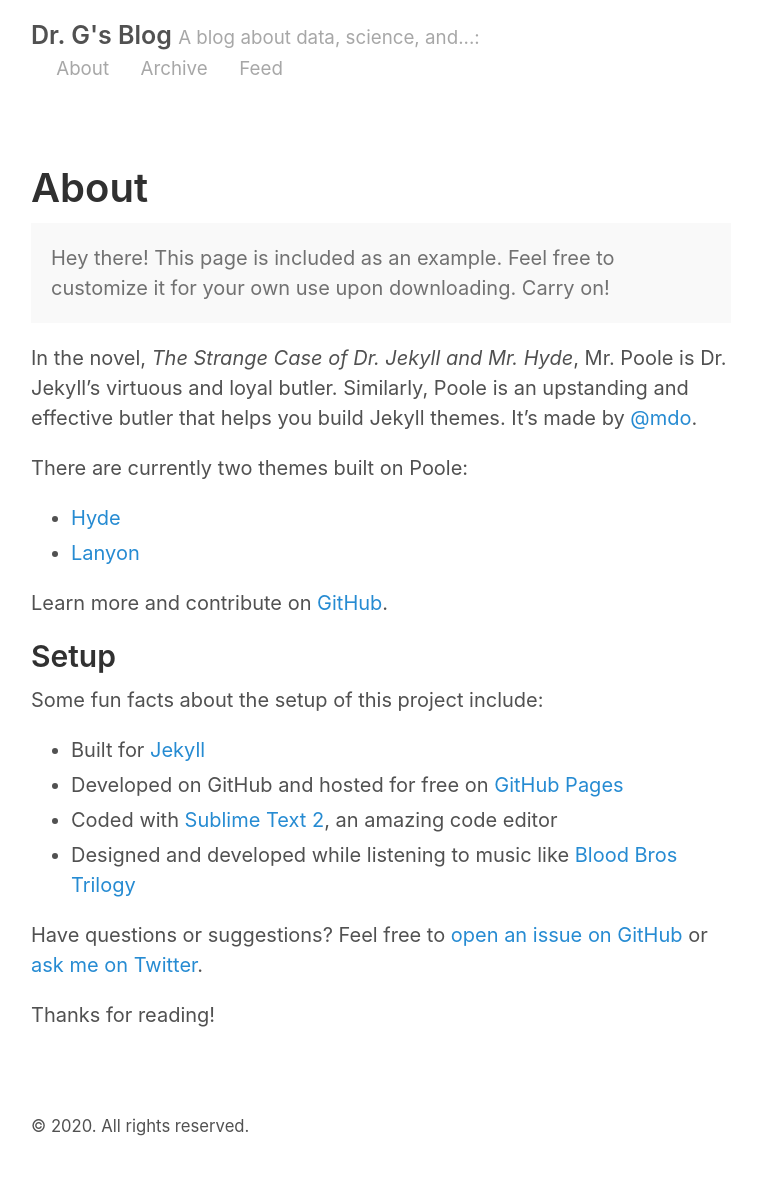
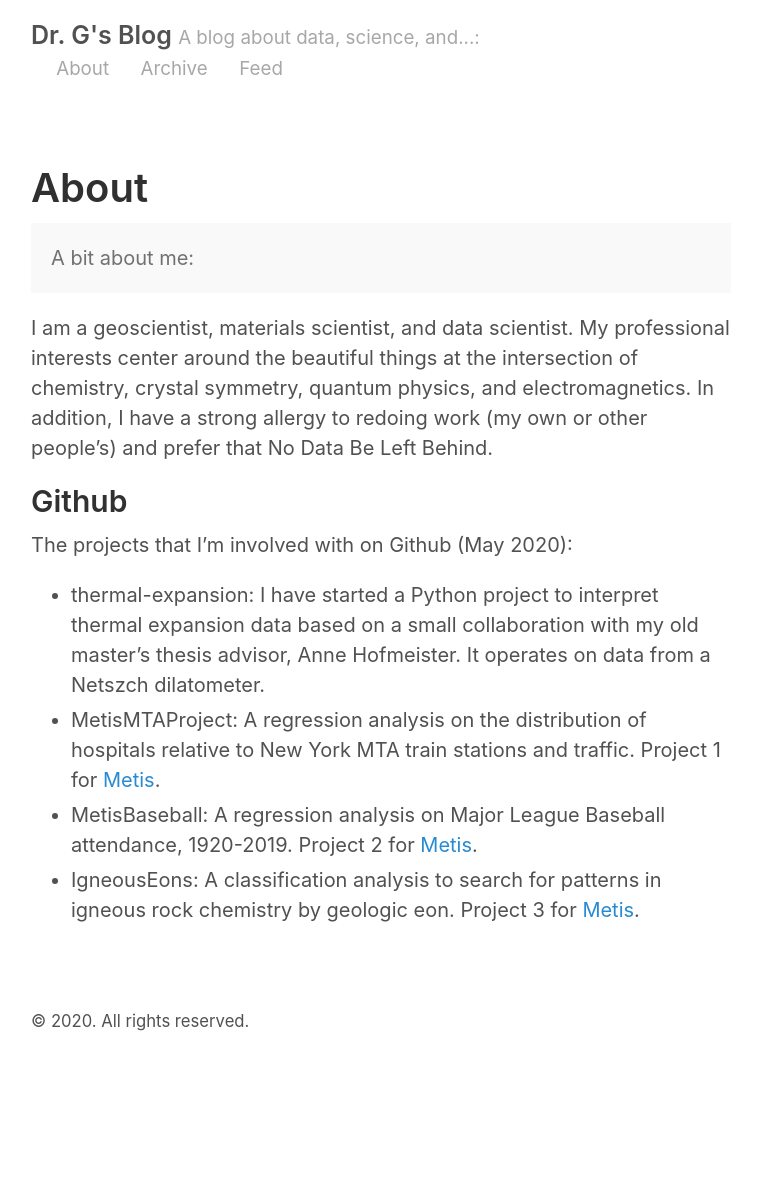
Before and after one commit to PAGiesting/PAGiesting.github.io, a Jekyll site: the page built from about.md, in a window 1280 px wide. Shown: the whole page, without its empty margins (259-1019 px from the left). Built offline with Jekyll 4.4.1, drawn with Linux system fonts in a browser that asks for light colours; after the commit the page ends 1075 px from its top, so only the background shows below that.

Commit message:
revised About page

```diff
--- a/about.md
+++ b/about.md
@@ -4,27 +4,16 @@ title: About
 ---
 
 <p class="message">
-  Hey there! This page is included as an example. Feel free to customize it for your own use upon downloading. Carry on!
+  A bit about me:
 </p>
 
-In the novel, *The Strange Case of Dr. Jekyll and Mr. Hyde*, Mr. Poole is Dr. Jekyll's virtuous and loyal butler. Similarly, Poole is an upstanding and effective butler that helps you build Jekyll themes. It's made by [@mdo](https://twitter.com/mdo).
+I am a geoscientist, materials scientist, and data scientist. My professional interests center around the beautiful things at the intersection of chemistry, crystal symmetry, quantum physics, and electromagnetics. In addition, I have a strong allergy to redoing work (my own or other people's) and prefer that No Data Be Left Behind.
 
-There are currently two themes built on Poole:
+## Github
 
-* [Hyde](http://hyde.getpoole.com)
-* [Lanyon](http://lanyon.getpoole.com)
+The projects that I'm involved with on Github (May 2020):
 
-Learn more and contribute on [GitHub](https://github.com/poole).
-
-## Setup
-
-Some fun facts about the setup of this project include:
-
-* Built for [Jekyll](http://jekyllrb.com)
-* Developed on GitHub and hosted for free on [GitHub Pages](https://pages.github.com)
-* Coded with [Sublime Text 2](http://sublimetext.com), an amazing code editor
-* Designed and developed while listening to music like [Blood Bros Trilogy](https://soundcloud.com/maddecent/sets/blood-bros-series)
-
-Have questions or suggestions? Feel free to [open an issue on GitHub](https://github.com/poole/poole/issues/new) or [ask me on Twitter](https://twitter.com/mdo).
-
-Thanks for reading!
+* thermal-expansion: I have started a Python project to interpret thermal expansion data based on a small collaboration with my old master's thesis advisor, Anne Hofmeister. It operates on data from a Netszch dilatometer.
+* MetisMTAProject: A regression analysis on the distribution of hospitals relative to New York MTA train stations and traffic. Project 1 for [Metis](https://thisismetis.com).
+* MetisBaseball: A regression analysis on Major League Baseball attendance, 1920-2019. Project 2 for [Metis](https://thisismetis.com).
+* IgneousEons: A classification analysis to search for patterns in igneous rock chemistry by geologic eon. Project 3 for [Metis](https://thisismetis.com).
```
